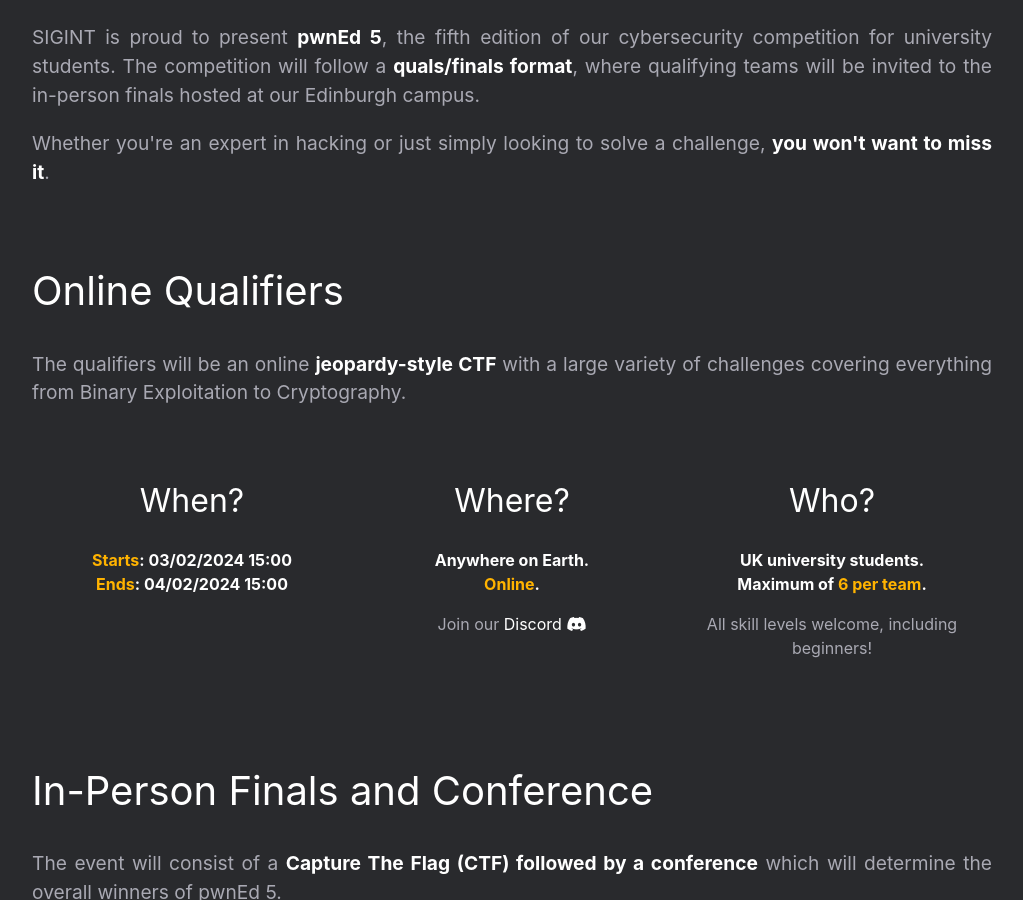
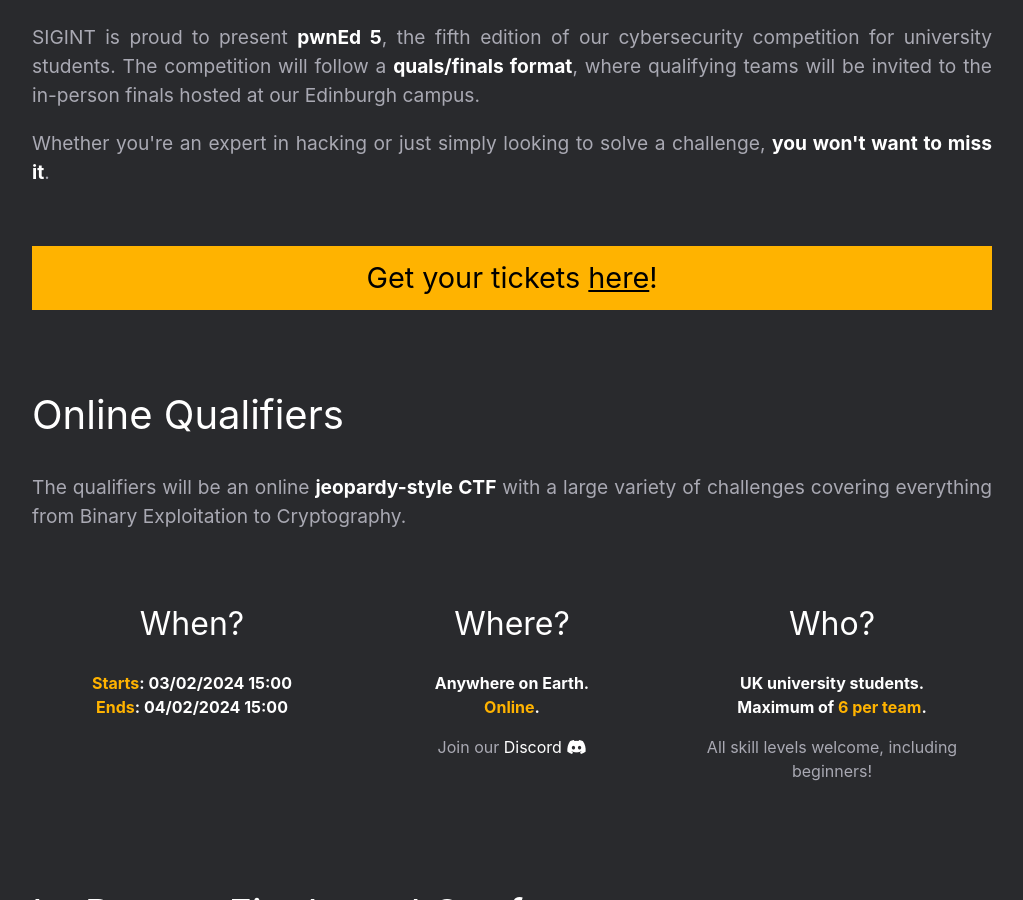
Before and after one commit to compsoc-edinburgh/pwned-site, a Jekyll site: the page built from jekyll/index.html, in a window 1280 px wide and 900 px high, scrolled down 1050 px. Shown: the whole window, without its empty margins (128-1151 px from the left). Built offline with Jekyll 4.4.1, drawn with Linux system fonts in a browser that asks for light colours; some web fonts are replaced; a script that is not in the unit is left out; some of the changed text lies outside the part shown.

Commit message:
Added ticket link

```diff
--- a/jekyll/_includes/about.html
+++ b/jekyll/_includes/about.html
@@ -9,13 +9,11 @@
   </p>
 </div>
 
-<!--
 <div class="user-details" style="margin-top:60px; text-align:center;">
   <p style="padding: 10px; background: #ffb300; color: black; font-size: 1.5em;">
-  Sign up <a target="_blank" style="color: black; text-decoration: underline;" href="https://forms.gle/7Xt4Ch4u7U5hv2dz5">here</a>! Registration closes on 31 January.
+  Get your tickets <a target="_blank" style="color: black; text-decoration: underline;" href="https://www.eventbrite.com/e/pwned-5-tickets-825644333427?aff=oddtdtcreator">here</a>!
   </p>
 </div>
--->
 
 <div class="user-details">
   <h1><a id="quals">Online Qualifiers</a></h1>
@@ -87,8 +85,7 @@
       <h2>Who?</h2>
       <p>
       <b><a class="highlight">Qualifying teams only</a>.</b><br>
-      Conference tickets available<br>
-      separately.
+      Conference tickets available separately.
       </p>
     </div>
   </div>
```
